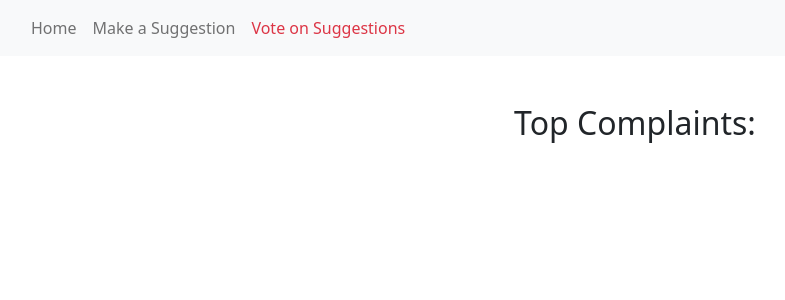
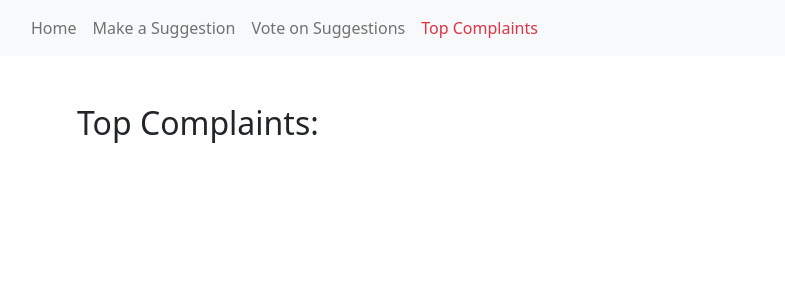
Before and after one commit to malachimda101/WeSuggest, a Flask app: page /topcomplaints in a window 1280 px wide. Shown: the top 300 px of the page, without its empty margins (5-790 px from the left). Run offline with Flask 2, Linux system fonts and the light colour scheme; data that the repository does not hold is empty; some libraries are stand-ins or nearby versions.

Commit message:
Top Complaints

```diff
--- a/templates/complaints.html
+++ b/templates/complaints.html
@@ -24,6 +24,9 @@
                   </li>
                   <li class="nav-item">
                     <a class="nav-link active text-danger" href="complaints">Vote on Suggestions</a>
+                  </li>
+                  <li class="nav-item">
+                    <a class="nav-link" href="topcomplaints">Top Complaints</a>
                   </li>
                 </ul>
               </div>
--- a/templates/index.html
+++ b/templates/index.html
@@ -26,6 +26,9 @@
                   </li>
                   <li class="nav-item">
                     <a class="nav-link" href="complaints">Vote on Suggestions</a>
+                  </li>
+                  <li class="nav-item">
+                    <a class="nav-link" href="topcomplaints">Top Complaints</a>
                   </li>
                 </ul>
               </div>
--- a/templates/suggest-here.html
+++ b/templates/suggest-here.html
@@ -24,6 +24,9 @@
                   </li>
                   <li class="nav-item">
                     <a class="nav-link" href="complaints">Vote on Suggestions</a>
+                  </li>
+                  <li class="nav-item">
+                    <a class="nav-link" href="topcomplaints">Top Complaints</a>
                   </li>
                 </ul>
               </div>
--- a/templates/topcomplaints.html
+++ b/templates/topcomplaints.html
@@ -23,14 +23,16 @@
                     <a class="nav-link" href="suggest-here">Make a Suggestion</a>
                   </li>
                   <li class="nav-item">
-                    <a class="nav-link active text-danger" href="complaints">Vote on Suggestions</a>
+                    <a class="nav-link" href="complaints">Vote on Suggestions</a>
+                  </li>
+                  <li class="nav-item">
+                    <a class="nav-link active text-danger" href="topcomplaints">Top Complaints</a>
                   </li>
                 </ul>
               </div>
             </div>
           </nav>
-
-          <div class="container my-5 text-center">
+          <div class="container my-5">
             <header class="justify-content-center">
                 <h2>Top Complaints:</h2>
             </header>
```
Also changed, not shown: WesSuggest_library_info.db. Lines whose indentation alone changed are shown as unchanged.
